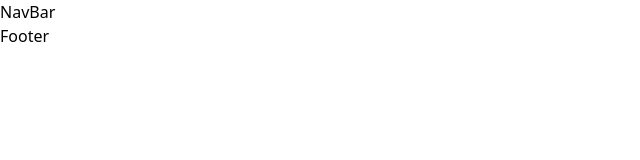
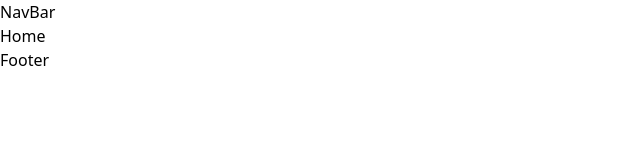
Before and after one commit to singhvijay031/e-commerce-frontend, a React (Vite) app: page / in a window 1280 px wide. Before the commit this address had no page. Shown: the top 160 px of the page, without its empty margins (0-640 px from the left). Built offline with nearby package versions, Linux system fonts and the light colour scheme.

Commit message:
added home page

```diff
--- a/src/App.jsx
+++ b/src/App.jsx
@@ -1,13 +1,14 @@
 import { BrowserRouter, Routes, Route } from "react-router-dom";
 import NavBar from "./components/NavBar";
 import Footer from "./components/Footer";
+import Home from "./pages/Home";
 
 function App() {
   return (
     <BrowserRouter>
       <NavBar />
       <Routes>
-        <Route></Route>
+        <Route path="/" element={<Home />}></Route>
       </Routes>
       <Footer />
     </BrowserRouter>
--- /dev/null
+++ b/src/pages/Home.jsx
@@ -0,0 +1,5 @@
+const Home = () => {
+  return <div>Home</div>;
+};
+
+export default Home;
```
